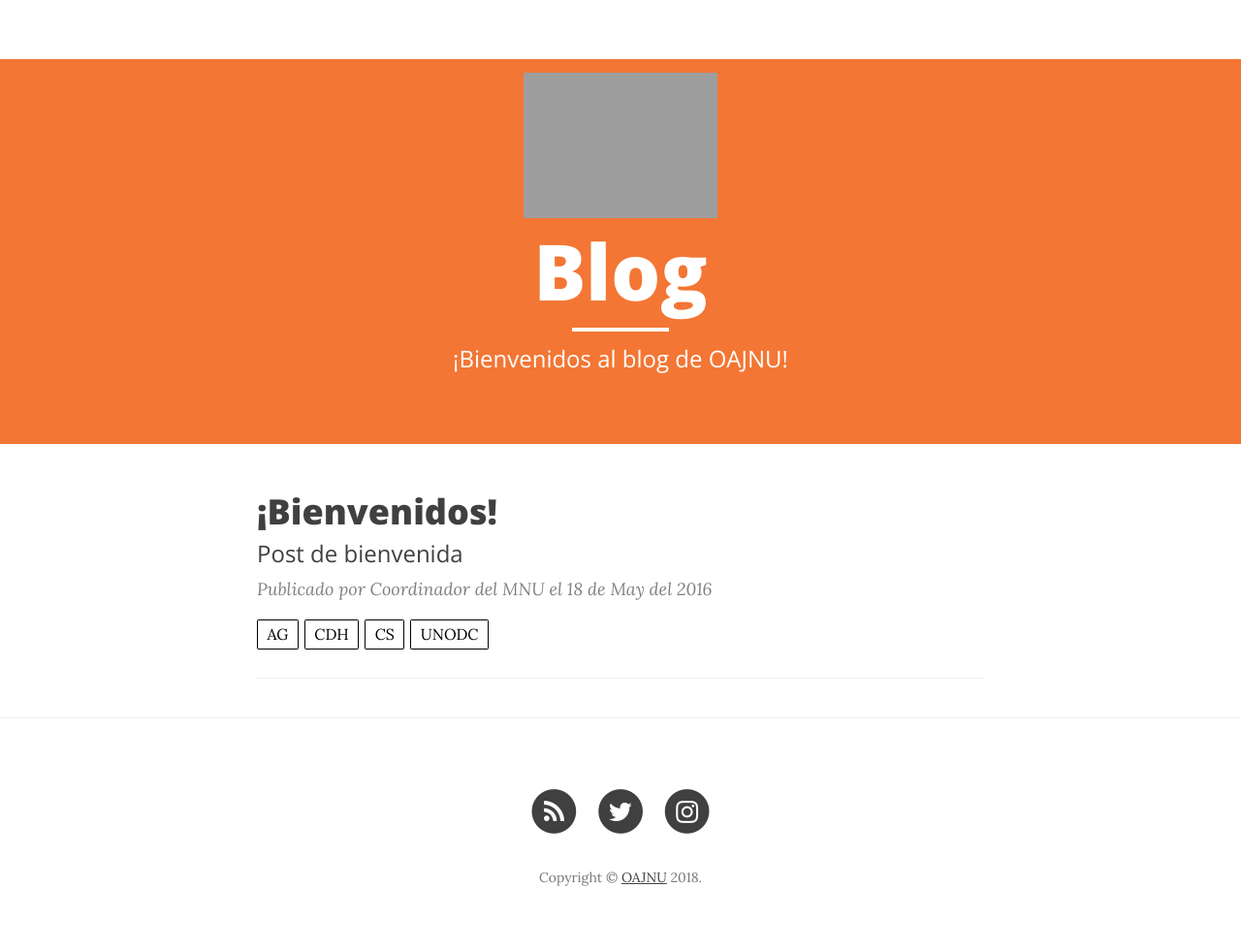
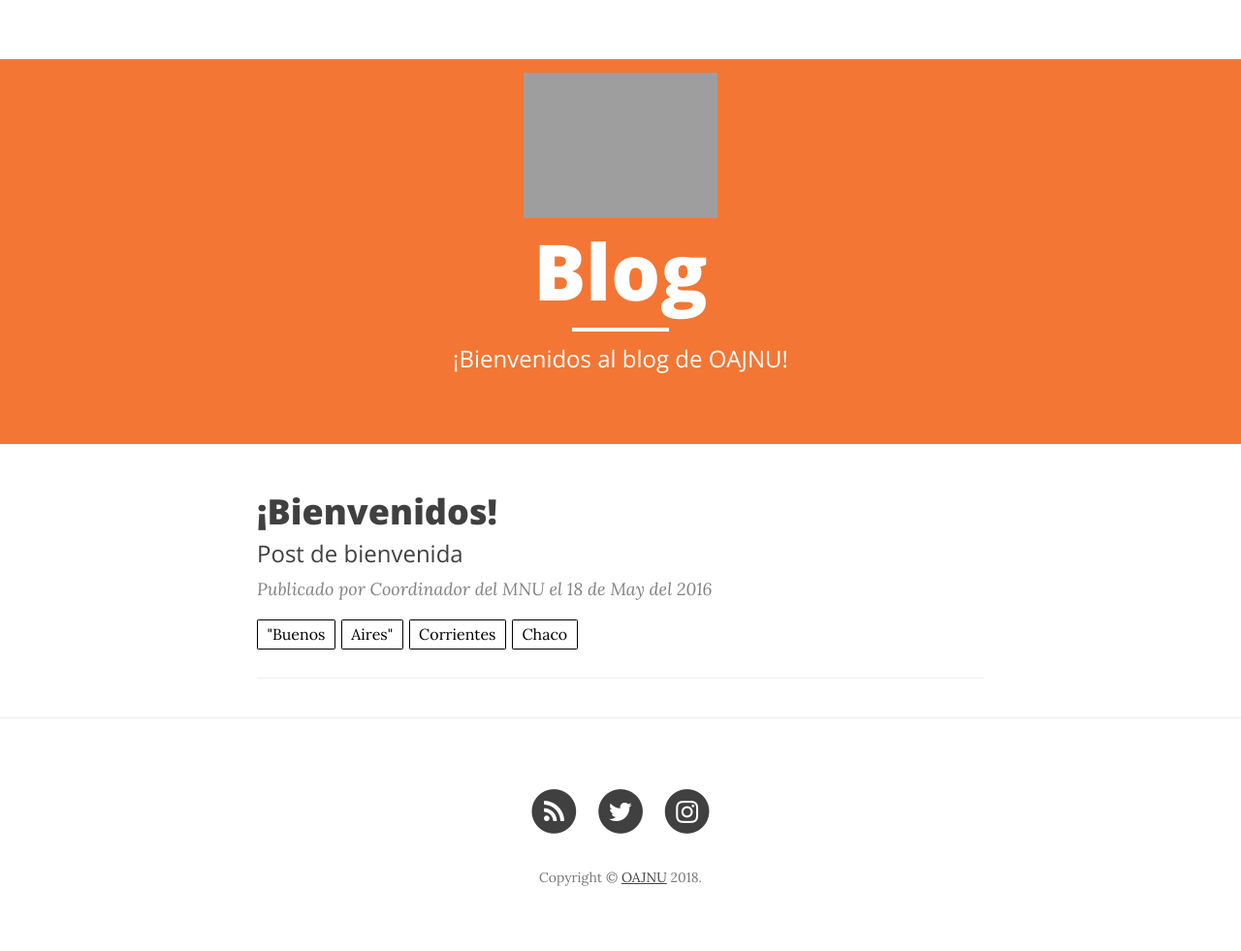
Before and after one commit to OAJNU/blog, a Jekyll site: the page built from index.html, in a window 1280 px wide. Shown: the whole page at 97% size. Built offline with Jekyll 4.4.1, drawn with Linux system fonts in a browser that asks for light colours; nearby versions of some CDN libraries; the list of posts is cut into pages by our own code.

Commit message:
Updated 2016-05-18-Bienvenidos.markdown

```diff
--- a/_posts/2016-05-18-Bienvenidos.markdown
+++ b/_posts/2016-05-18-Bienvenidos.markdown
@@ -5,7 +5,7 @@
 layout: post
 title: "¡Bienvenidos!"
 author: Coordinador del MNU
-tags: AG CDH CS UNODC
+tags: "\"Buenos Aires\" Corrientes Chaco"
 subtitle: Post de bienvenida
 category: ""
 published: true
```
